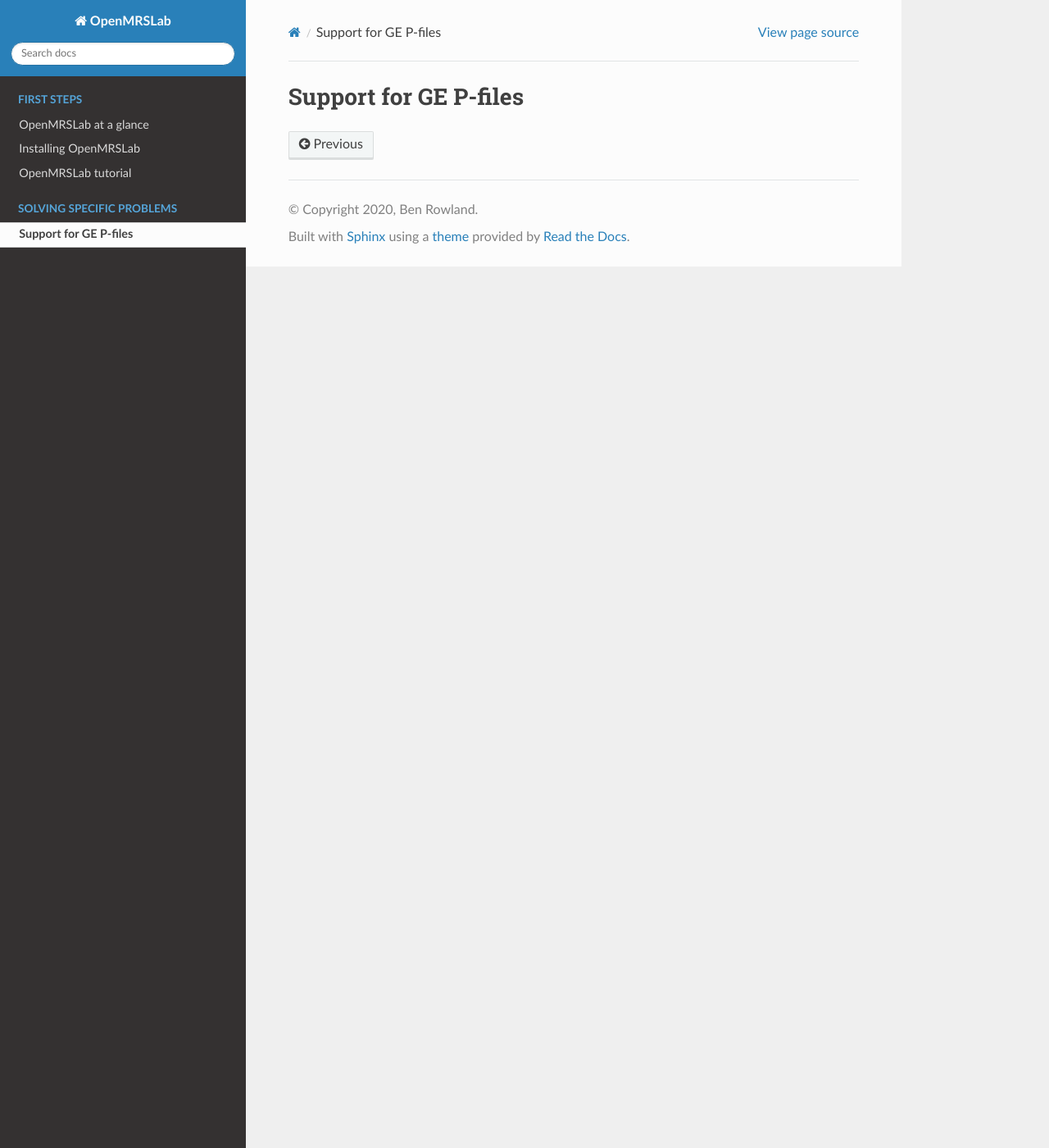
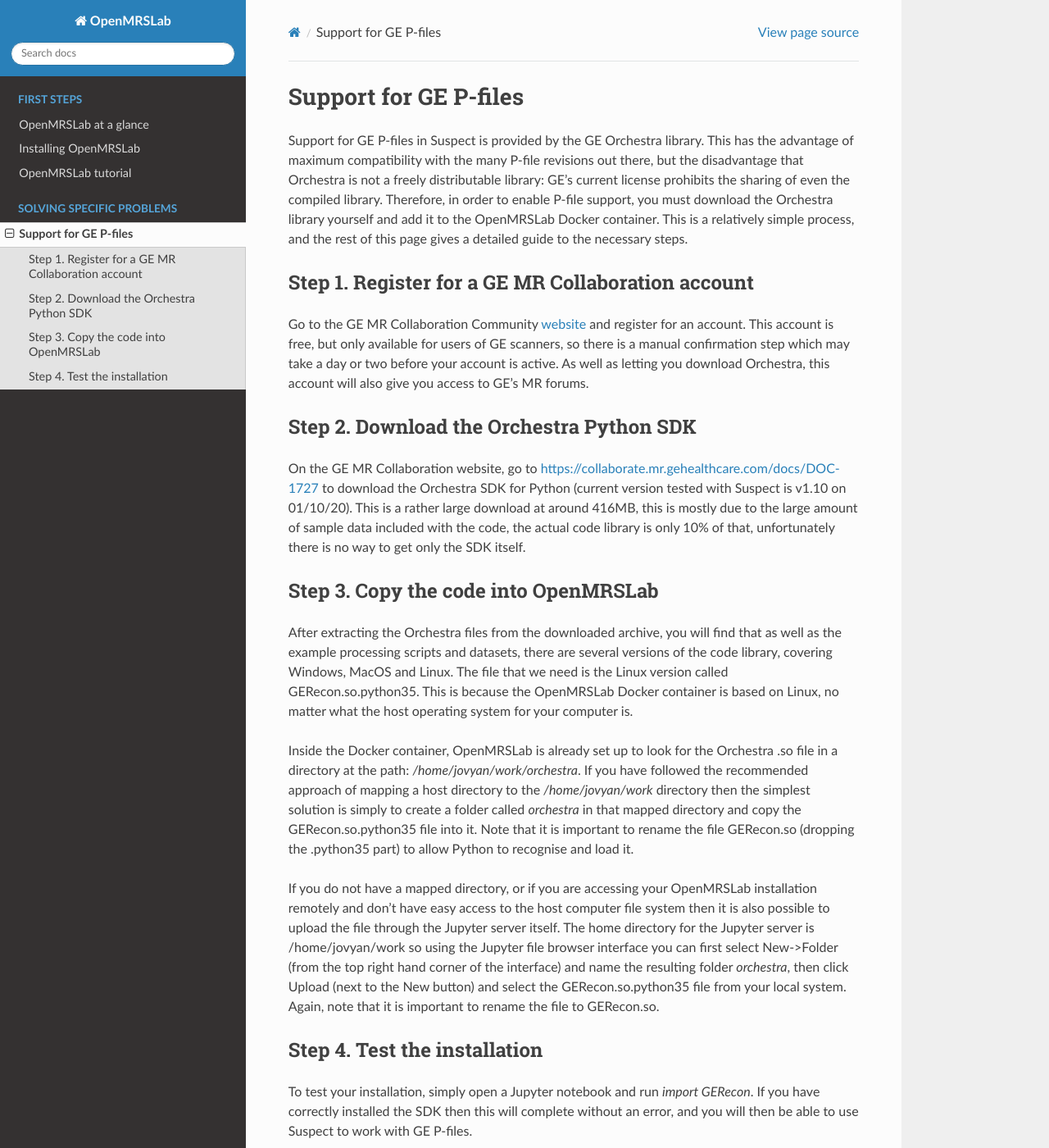
Before and after one commit to openmrslab/openmrslab, a Sphinx documentation site: the page built from docs/topics/pfiles.rst, in a window 1280 px wide and 1400 px high. Shown: the whole window at 82% size. Built offline with Sphinx 7.4.7 and the Read the Docs theme 2.0.0, drawn with Linux system fonts in a browser that asks for light colours; pages that are not in the unit, such as notebooks, are missing from menus.

Commit message:
#ENH improved support for GE P-files
The previous approach to supporting GE P-files was to have users
build a derived Docker image which would both set up the necessary
foundations for Orchestra to run, then copy in a local version of the
SDK (which cannot be distributed with OpenMRSLab). This was a bit clunky
so now we include the foundation steps (building an updated version of
OpenSSL and renaming some of the libraries) in stock OpenMRSLab, as this
does not break anything else, and adding a hypothetical "orchestra"
folder inside the Jupyter work directory to the PythonPath. Thus all the
user needs to do now is create that folder, either through a mapped
folder or uploading via Jupyter itself, and copy the SDK into it.

We have also taken the opportunity to update the Jupyter base container
which is now running on Ubuntu 20.04, and Python 3.8. GCC has been
downgraded from the default of 9 back to 8 as there are some issues
compiling NiftyReg with version 9 (which relate to OpenMP in some way).

We also upgrade to Suspect v0.4.3.

```diff
--- a/docs/topics/pfiles.rst
+++ b/docs/topics/pfiles.rst
@@ -3,3 +3,69 @@
 ======================
 Support for GE P-files
 ======================
+
+Support for GE P-files in Suspect is provided by the GE Orchestra library.
+This has the advantage of maximum compatibility with the many P-file revisions
+out there, but the disadvantage that Orchestra is not a freely distributable
+library: GE's current license prohibits the sharing of even the compiled
+library. Therefore, in order to enable P-file support, you must download the
+Orchestra library yourself and add it to the OpenMRSLab Docker container. This
+is a relatively simple process, and the rest of this page gives a detailed
+guide to the necessary steps.
+
+##################################################
+Step 1. Register for a GE MR Collaboration account
+##################################################
+Go to the GE MR Collaboration Community `website
+<https://collaborate.mr.gehealthcare.com/welcome>`_ and register for an
+account. This account is free, but only available for users of GE scanners,
+so there is a manual confirmation step which may take a day or two before your
+account is active. As well as letting you download Orchestra, this account will
+also give you access to GE's MR forums.
+
+#########################################
+Step 2. Download the Orchestra Python SDK
+#########################################
+On the GE MR Collaboration website, go to
+https://collaborate.mr.gehealthcare.com/docs/DOC-1727 to download the Orchestra
+SDK for Python (current version tested with Suspect is v1.10 on 01/10/20). This
+is a rather large download at around 416MB, this is mostly due to the large
+amount of sample data included with the code, the actual code library is only
+10% of that, unfortunately there is no way to get only the SDK itself.
+
+#####################################
+Step 3. Copy the code into OpenMRSLab
+#####################################
+After extracting the Orchestra files from the downloaded archive, you will find
+that as well as the example processing scripts and datasets, there are several
+versions of the code library, covering Windows, MacOS and Linux. The file that
+we need is the Linux version called GERecon.so.python35. This is because the
+OpenMRSLab Docker container is based on Linux, no matter what the host
+operating system for your computer is.
+
+Inside the Docker container, OpenMRSLab is already set up to look for the
+Orchestra .so file in a directory at the path: `/home/jovyan/work/orchestra`.
+If you have followed the recommended approach of mapping a host directory to
+the `/home/jovyan/work` directory then the simplest solution is simply to
+create a folder called `orchestra` in that mapped directory and copy the
+GERecon.so.python35 file into it. Note that it is important to rename the file
+GERecon.so (dropping the .python35 part) to allow Python to recognise and load
+it.
+
+If you do not have a mapped directory, or if you are accessing your OpenMRSLab
+installation remotely and don't have easy access to the host computer file
+system then it is also possible to upload the file through the Jupyter server
+itself. The home directory for the Jupyter server is /home/jovyan/work so
+using the Jupyter file browser interface you can first select New->Folder (from
+the top right hand corner of the interface) and name the resulting folder
+`orchestra`, then click Upload (next to the New button) and select the
+GERecon.so.python35 file from your local system. Again, note that it is
+important to rename the file to GERecon.so.
+
+#############################
+Step 4. Test the installation
+#############################
+To test your installation, simply open a Jupyter notebook and run
+`import GERecon`. If you have correctly installed the SDK then this will
+complete without an error, and you will then be able to use Suspect to work
+with GE P-files.
```
Also changed, not shown: docs/index.rst (+16 -0 lines), 1 other file.
